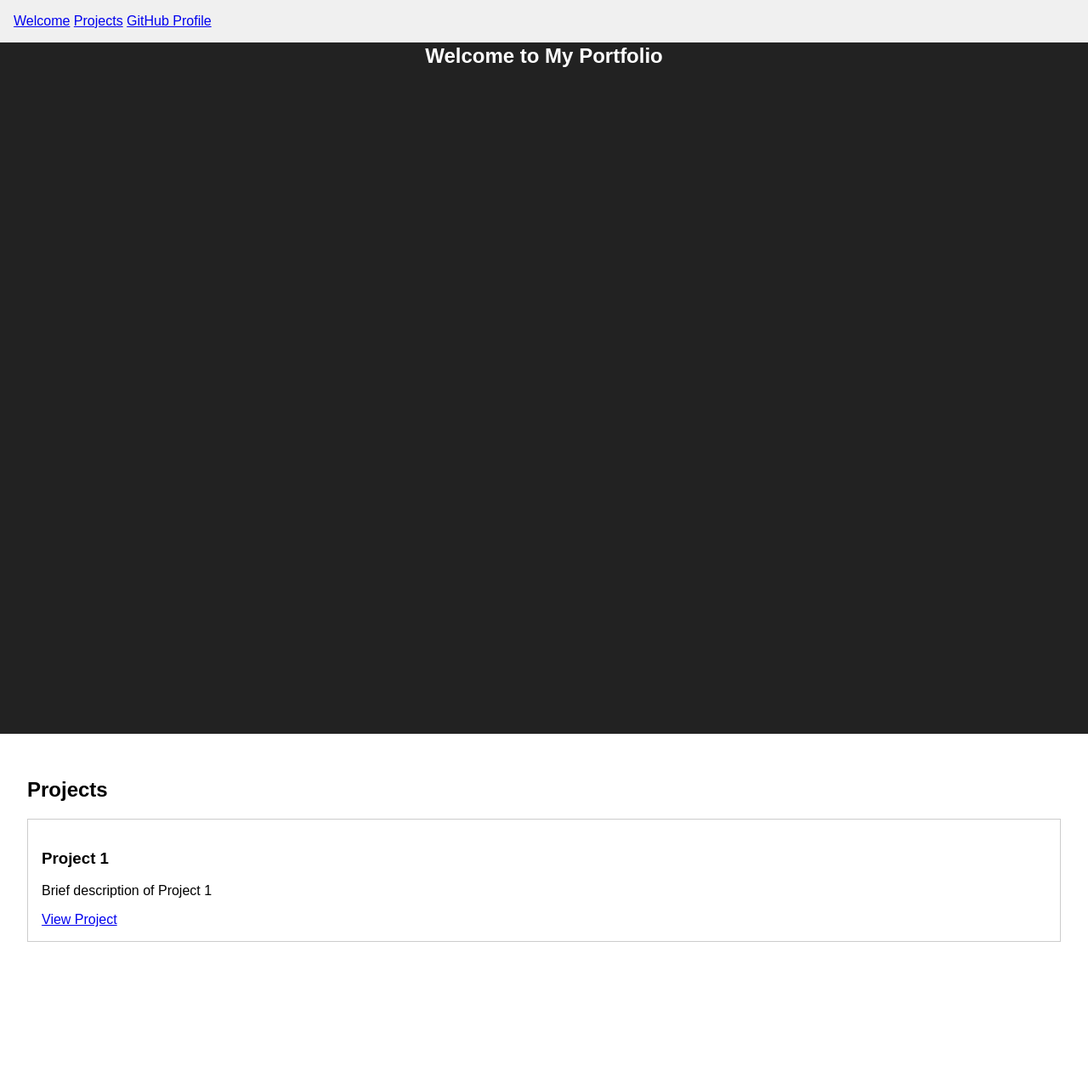
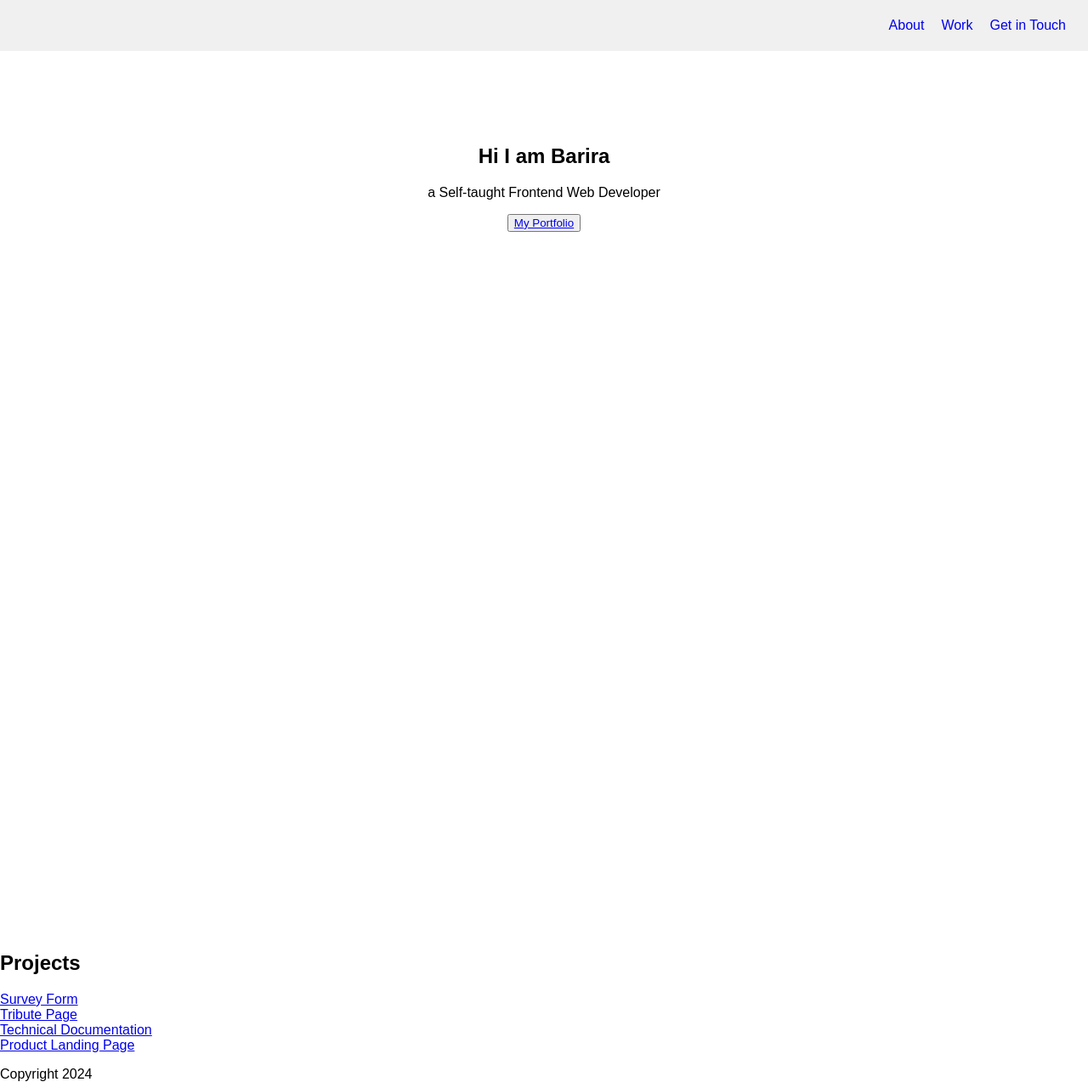
Before and after one commit to Beas007/New-Landing-page-2024, a plain HTML site: page index.html in a window 1280 px wide. Shown: the whole page at 85% size. Before the commit the page ends 1157 px from the top, so only its background shows below. Drawn offline with Linux system fonts and the light colour scheme.

Commit message:
added content to page

```diff
--- a/index.html
+++ b/index.html
@@ -8,27 +8,58 @@
   </head>
   <body>
     <nav id="navbar">
-      <a href="#welcome-section">Welcome</a>
-      <a href="#projects">Projects</a>
+      <a href="#Contact">Get in Touch</a>
+
       <a
         id="profile-link"
         href="https://github.com/your-username"
         target="_blank"
-        >GitHub Profile</a
+        >Work</a
       >
+      <a href="#welcome-section">About</a>
     </nav>
 
     <section id="welcome-section">
-      <h1>Welcome to My Portfolio</h1>
+      <h1>Hi I am Barira</h1>
+      <p>a Self-taught Frontend Web Developer</p>
+      <button>
+        <a
+          href="https://www.freecodecamp.org/fccfa78e474-c310-45a0-8ca1-256344c54d2e"
+          >My Portfolio</a
+        >
+      </button>
     </section>
-
-    <section id="projects">
+    <section id="project-section">
       <h2>Projects</h2>
-      <div class="project-tile">
-        <h3>Project 1</h3>
-        <p>Brief description of Project 1</p>
-        <a href="link-to-project-1">View Project</a>
+      <div class="projects">
+        <div class="one">
+          <a
+            href="https://www.freecodecamp.org/learn/2022/responsive-web-design/build-a-survey-form-project/build-a-survey-form"
+            >Survey Form</a
+          >
+        </div>
+        <div class="two">
+          <a
+            href="https://www.freecodecamp.org/learn/2022/responsive-web-design/build-a-tribute-page-project/build-a-tribute-page"
+            >Tribute Page</a
+          >
+        </div>
+        <div class="three">
+          <a
+            href="https://www.freecodecamp.org/learn/2022/responsive-web-design/build-a-technical-documentation-page-project/build-a-technical-documentation-page"
+            >Technical Documentation</a
+          >
+        </div>
+        <div class="four">
+          <a
+            href="https://www.freecodecamp.org/learn/2022/responsive-web-design/build-a-product-landing-page-project/build-a-product-landing-page"
+            >Product Landing Page</a
+          >
+        </div>
       </div>
     </section>
+    <footer>
+      <p>Copyright 2024</p>
+    </footer>
   </body>
 </html>
--- a/style.css
+++ b/style.css
@@ -1,24 +1,32 @@
+:root {
+  --default-color: rgba(56, 22, 56, 0.735);
+}
 body {
   font-family: sans-serif;
   margin: 0;
   height: 100vh;
+  scroll-behavior: auto;
 }
 
 #navbar {
   position: fixed;
   top: 0;
-  left: 0;
+  right: 0;
   width: 100%;
   background-color: #f0f0f0;
   padding: 1rem;
 }
+#navbar a {
+  float: right;
+  padding: 5px 10px;
+  text-decoration: none;
+}
 
 #welcome-section {
   height: 100vh;
-  background-color: #222;
-  color: #fff;
   text-align: center;
-  padding: 2rem;
+  padding: 150px;
+  margin: 0;
 }
 
 #projects {
```
